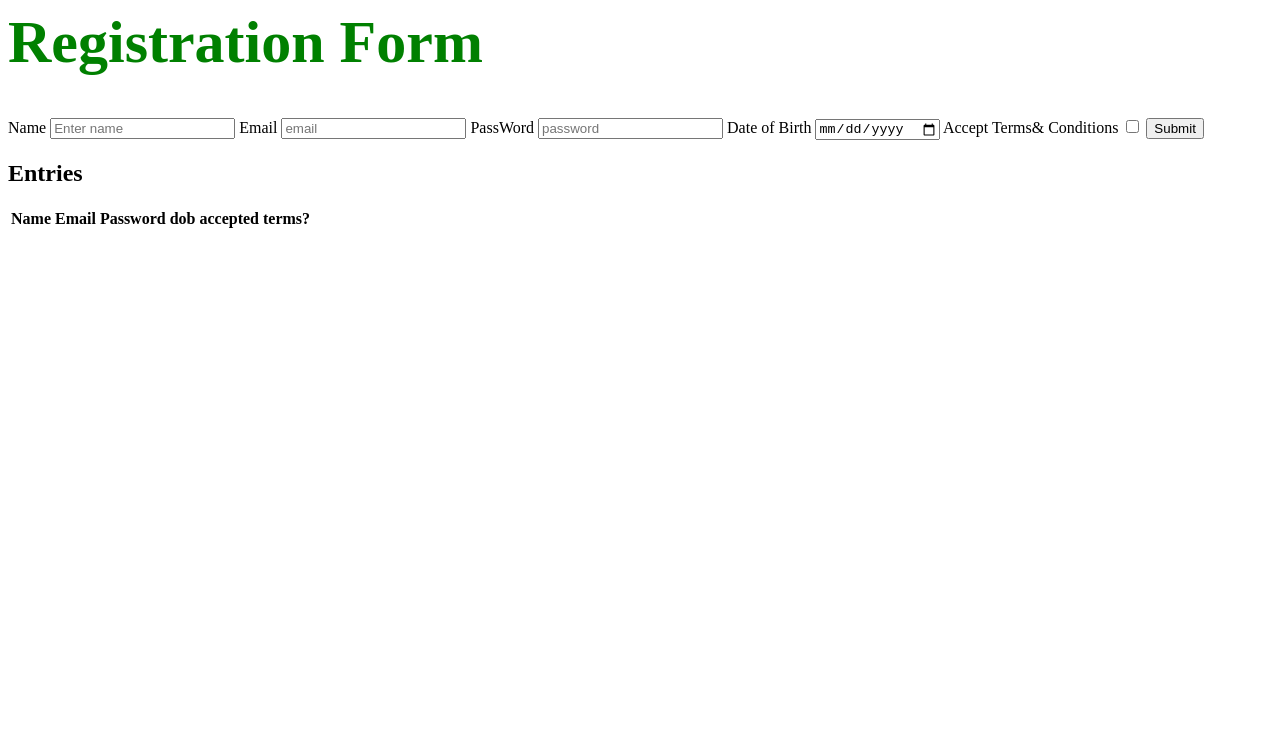
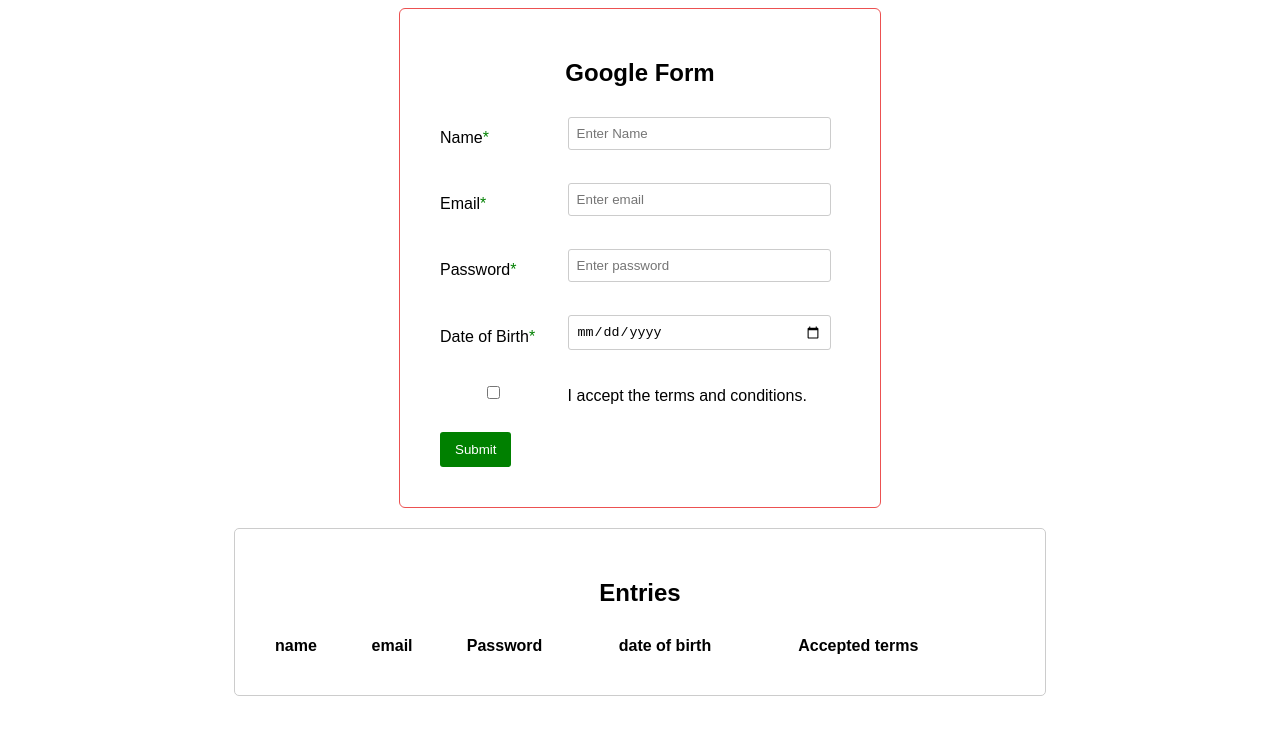
Before and after one commit to Vigneshwar09/WD101, a plain HTML site: page index.html in a window 1280 px wide. Drawn offline with Linux system fonts and the light colour scheme.

Commit message:
Update index.html

```diff
--- a/index.html
+++ b/index.html
@@ -1,33 +1,112 @@
-<html>
-    <body>
-        <h1 style="color: green; font-size: 60px; font-style: normal;">Registration Form</h1>
-        <form id="user-form">
-            <label for="name">Name</label>
-            <input required type="name" id="name" name="name" placeholder="Enter name">
+<!DOCTYPE html>
+<html lang="en">
+<head>
+    <meta charset="UTF-8">
+    <meta name="viewport" content="width=device-width, initial-scale=1.0">
+    <title>Google Form</title>
+    <style>
+        body {
+            font-family: Arial, sans-serif;
+        }
+        .form_container {
+            width: 420px;
+            margin: auto;
+            padding: 30px;
+            border: 1px solid #ec5151;
+            border-radius: 6px;
+        }
+        .table_container {
+            width: 750px;
+            margin: auto;
+            padding: 30px;
+            border: 1px solid #ccc;
+            border-radius: 5px;
 
-            <label for="email">Email</label>
-            <input required type="email" id="email" name="email" placeholder="email">
+        }
+        label {
+            display: block;
+            margin-bottom: 5px;
+        }
+        input[type="text"], input[type="email"], input[type="password"], input[type="date"], input[type="checkbox"] {
+            width: 90%;
+            padding: 8px;
+            margin-bottom: 15px;
+            border: 1px solid #ccc;
+            border-radius: 3px;
+        }
+        button {
+            padding: 10px 15px;
+            background-color: #008000;
+            color: #fff;
+            border: none;
+            border-radius: 3px;
+            cursor: pointer;
+        }
+        #output {
+            margin-top: 20px;
+        }
 
-            <lable for="password">PassWord</lable>
-            <input required type="password" id="password" name="password" placeholder="password">
+        table {
+        width: 100%;
 
-            <lable for="dob">Date of Birth</lable>
-            <input required type="date" id="dob" name="dob">
+        }
 
-            <lable for="acceptTerms">Accept Terms& Conditions</lable>
-            <input required type="checkbox" id="acceptTerms" name="acceptTerms">
 
-            <button type="submit">Submit</button>
+        th {
+            padding: 8px;
+            text-align: left;
+            }
+
+        td {
+        padding: 8px;
+        }
+
+    </style>
+</head>
+<body>
+    <div class="form_container">
+
+    <h2><center>Google Form</h2></center>
+        <table>
+        <form id="registrationForm" >
+            <tr><td><label for="name">Name<font color=green>*</font></label></td>
+            <td><input type="text" id="name" name="name" requigreen placeholder="Enter Name"></td></tr>
+
+           <tr><td> <label for="email">Email<font color=green>*</font></label></td>
+           <td> <input type="email" id="email" name="email" requigreen  placeholder="Enter email" ></td></tr>
+
+            <tr><td><label for="password">Password<font color=green>*</font></label></td>
+            <td><input type="password" id="password" name="password"requigreen placeholder="Enter password"></td></tr>
+
+            <tr><td><label for="dob">Date of Birth<font color=green>*</font></label></td>
+            <td><input  type="date" id="dob" name="dob"  onchange="restrict()" requigreen placeholder="dob" class="form-control date-input"></td></tr>
+            <tr><td>
+                <input type="checkbox" id="terms" name="terms" requigreen></td>
+                <td><label>I accept the terms and conditions.
+            </label></td></tr>
+<tr><td colspan="2">
+            <button type="submit" >Submit</button></td></tr></table>
         </form>
-        <div class="mx-auto">
-            <h2 class="text-3xl text-center font-bold leading-tight">Entries</h2>
-            <div class="divide-y divide-gray-300/50" id="user-entries">
+    </div>
+<div class="table_container" id="output">
+        <h2><center>Entries</center></h2>
+        <table>
+            <thead>
+                <tr>
+                    <th>name</th>
+                    <th>email</th>
+                    <th>Password</th>
+                    <th>date of birth</th>
+                    <th>Accepted terms</th>
+                </tr>
+            </thead>
+            <tbody id="userTableBody"></tbody>
+        </table>
+    </div>
 
-            </div>
+    <script src="index.js">
 
-        </div>
 
-    </body>
-    <script src="./index.js"></script>
-
+    </script>
+</body>
 </html>
```
